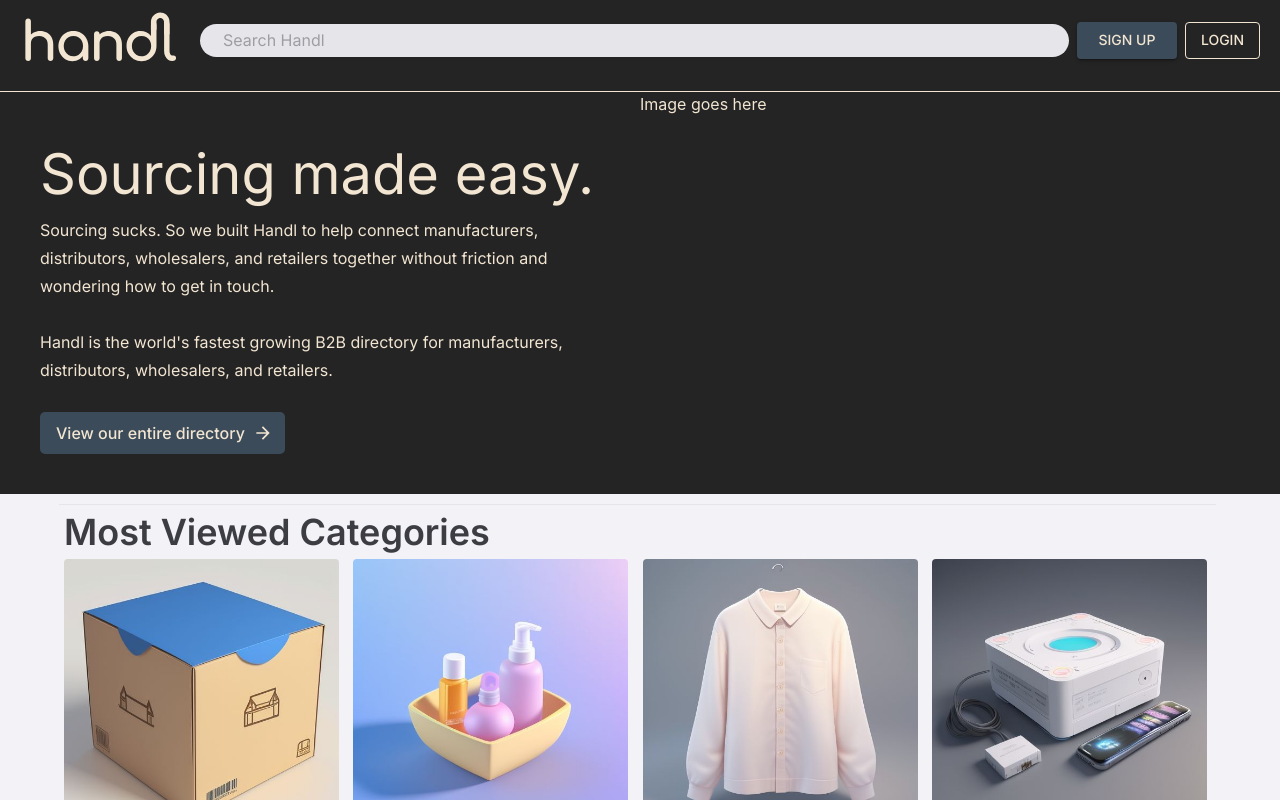
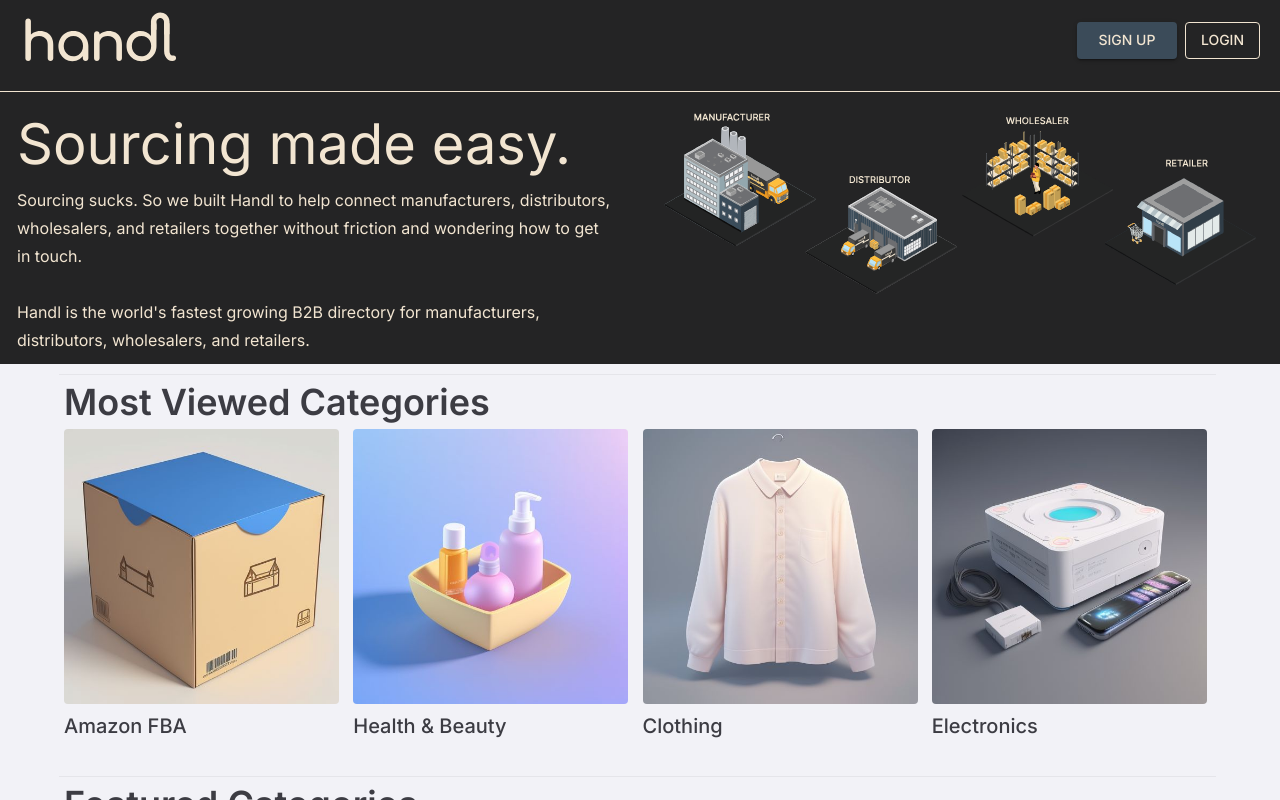
Before and after one commit to Handl-e-commerce/handl, a React (Create React App) app in the folder frontend/: page / in a window 1280 px wide. Shown: the top 800 px of the page. Built offline with nearby package versions, Linux system fonts and the light colour scheme; no server answers.

Commit message:
Added static assets for banner and modified it to look good. Removed search bar from header temporarily as per Robert's critiques.

```diff
--- a/frontend/src/components/Banner/Banner.tsx
+++ b/frontend/src/components/Banner/Banner.tsx
@@ -1,33 +1,17 @@
 import { useMobile } from "../../hooks/useMobile";
-import { Box, Button, SxProps, Typography } from "@mui/material";
-import { ArrowForward } from '@mui/icons-material';
-
-// <Container>
-//     <Box sx={styles.aboutUs} aria-roledescription="Home Screen Brief About Us">
-//         <Typography variant={ isMobile ? "h6" : "h4"} m={1}>
-//
-//         </Typography>
-//         <Typography variant={ isMobile ? "body2" : "h5"} m={1}>
-//
-//         </Typography>
-//         <Button sx={buttonSx} onClick={redirectResults}>View our entire directory of wholesalers and distributors</Button>
-//     </Box>
-// </Container>
+import { Box, Typography } from "@mui/material";
+import png from '../../static/Banner All Horizontal.png';
+import svg from '../../static/Banner All Horizontal.svg';
 
 function Banner(): JSX.Element {
     let location = window.location;
     let isMobile: boolean = useMobile();
 
-    function redirectResults(): void {
-        // redirect to results page
-        window.history.pushState({}, "", location.origin + "/results?");
-        location.replace(location.origin + "/results?");
-    };
-
     const styles = {
         banner: {
             display: 'flex',
             flexDirection: isMobile ? 'column-reverse' : 'row',
+            // flexDirection: 'column-reverse',
             color: '#F2E5D1',
             background: '#242425',
             position: 'relative',
@@ -36,10 +20,11 @@
         bannerInfo: {
             display: 'flex',
             flexDirection: 'column',
-            justifyContent: 'center',
+            // justifyContent: 'center',
             textAlign: isMobile ? 'center' : 'left',
             position: 'relative',
-            padding: 5,
+            padding: '10px',
+            paddingLeft: '17px',
             background: '#242425',
             width: isMobile ? '100%' : '50%',
         },
@@ -60,16 +45,12 @@
             borderTop: '1.5px solid #E5E5EA',
             marginTop: '10px'
         },
-    };
-
-    const buttonSx: SxProps = {
-        padding: '7px 16px',
-        color: 'secondary.main',
-        background: '#3B4B59',
-        marginRight: "4px",
-        borderRadius: '5px',
-        textTransform: 'none',
-        fontSize: '1rem'
+        imageBox: {
+            display: 'flex',
+            justifyContent: 'center',
+            height: '50%',
+            width: isMobile ? '100%' : '50%',
+        }
     };
 
     return (
@@ -83,19 +64,10 @@
                     <br/>
                     <br/>
                     Handl is the world's fastest growing B2B directory for manufacturers, distributors, wholesalers, and retailers.
-                    <br/>
-                    <br/>
-                    <Button
-                        sx={buttonSx}
-                        onClick={redirectResults}
-                        endIcon={<ArrowForward />}
-                    >
-                        View our entire directory
-                    </Button>
                 </Typography>
             </Box>
-            <Box>
-                Image goes here
+            <Box sx={styles.imageBox}>
+                <img src={svg} alt="Handl Banner" width={'100%'} style={{ padding: '10px' }}/>
             </Box>
         </Box>
     )
--- a/frontend/src/components/Header/Header.tsx
+++ b/frontend/src/components/Header/Header.tsx
@@ -1,5 +1,4 @@
 import React, { useState } from "react";
-import { SearchBar } from "../SearchBar/SearchBar";
 import { fetchWrapper } from "../../utils/fetch-wrapper";
 import { cookieParser, deleteCookie } from "../../utils/cookie-util";
 import { useLoginStatus } from "../../hooks/useLoggedInStatus";
@@ -139,7 +138,6 @@
                         </Grid>
                         {headerMenu()}
                     </Grid>
-                    {!isLoginOrSignUpPage && <SearchBar />}
                 </>
             );
         }
@@ -148,7 +146,6 @@
                 <a href={location.origin} target="_self">
                     <img src={svg} alt="Handl Logo" width={"200px"} height={"75px"} style={{padding: '10px'}}/>
                 </a>
-                {!isLoginOrSignUpPage && <SearchBar sx={{ maxWidth: '70%', margin: '0px, 7px' }}/>}
                 {headerMenu()}
             </Box>
         );
```
Also changed, not shown: frontend/src/static/Banner All Horizontal.svg (added).
